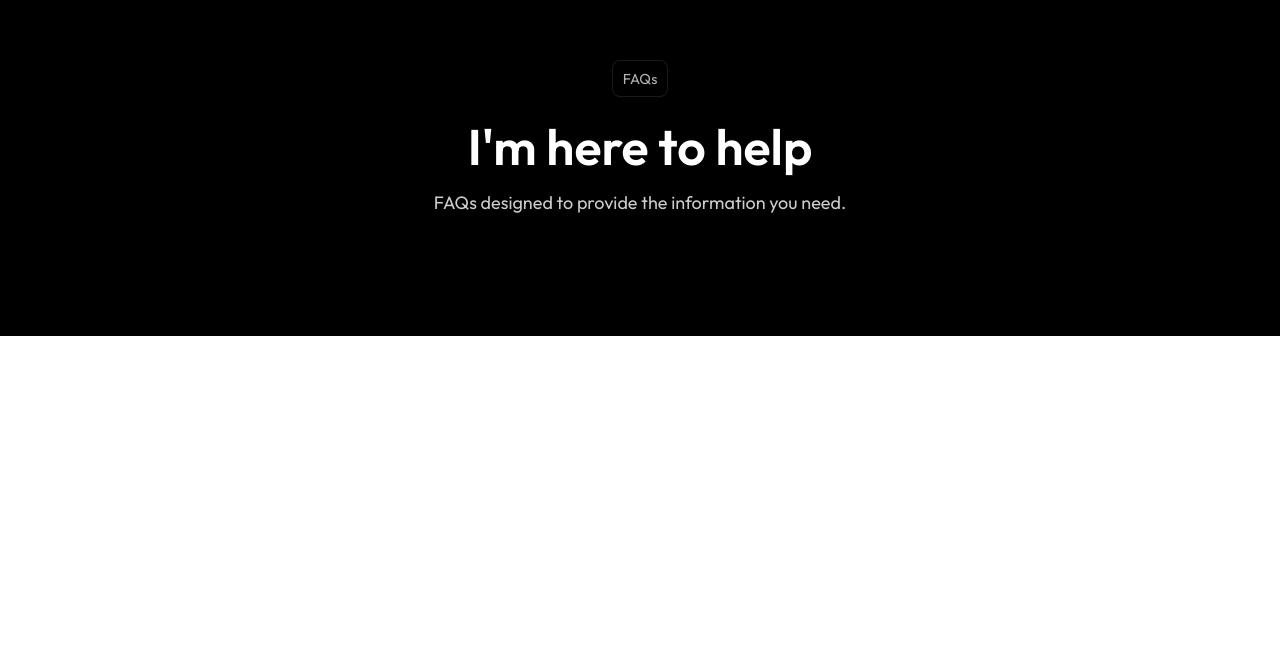
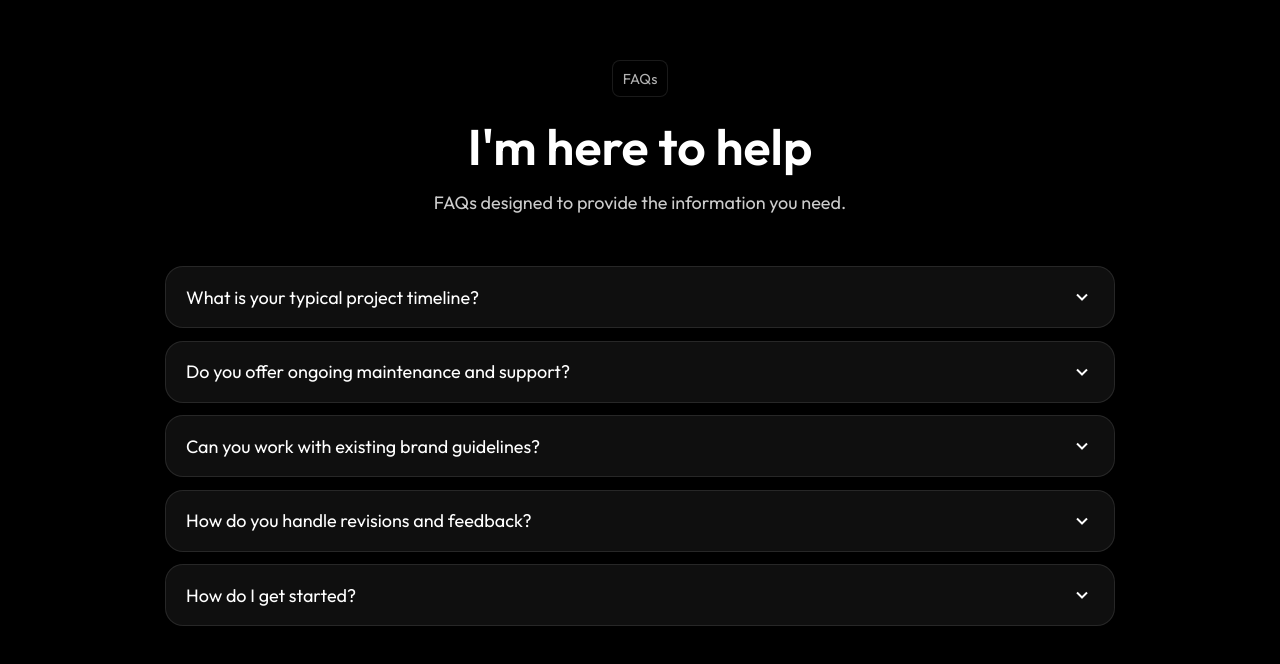
Before and after one commit to artyomagadzhanyan421/artyom-agadzhanyan, a React (Vite) app: page / in a window 1280 px wide. Shown: the part 2227-2891 px from the top of the page. Before the commit the page ends 2563 px from the top, so only its background shows below. Built offline with nearby package versions, Linux system fonts and the light colour scheme.

Commit message:
layout for faqs section

```diff
--- a/src/components/Faqs.tsx
+++ b/src/components/Faqs.tsx
@@ -1,19 +1,60 @@
+import { useState } from "react";
+import "../styles/Faqs.css";
+
+const faqsData = [
+    {
+        question: "What is your typical project timeline?",
+        answer: "The timeline for a project typically ranges from 4 to 8 weeks, depending on the scope and complexity. After an initial consultation, I’ll provide a detailed timeline with key milestones so you know what to expect at each stage.",
+    },
+    {
+        question: "Do you offer ongoing maintenance and support?",
+        answer: "Yes, I offer ongoing maintenance and support packages to ensure your website stays updated and runs smoothly. This includes updates, bug fixes, and any necessary changes as your business grows.",
+    },
+    {
+        question: "Can you work with existing brand guidelines?",
+        answer: "Absolutely! I’m experienced in working with existing brand guidelines to ensure your website aligns with your established identity. I can seamlessly incorporate your branding while enhancing your digital presence.",
+    },
+    {
+        question: "How do you handle revisions and feedback?",
+        answer: "Revisions and feedback are a crucial part of the process. I typically offer a set number of revision rounds to refine the design based on your input. I ensure clear communication throughout, so your vision is brought to life effectively.",
+    },
+    {
+        question: "How do I get started?",
+        answer: "Just reach out! We’ll discuss your needs, create a plan, and get to work on your website.",
+    },
+];
+
 function Faqs() {
+    const [openIndex, setOpenIndex] = useState<number | null>(null);
+
+    const toggleFaq = (index: number) => {
+        setOpenIndex(index === openIndex ? null : index);
+    };
+
     return (
-        <div className='Process' id="faqs">
+        <div className="Process" id="faqs">
             <center>
                 <div className="sub-head">
-                    <span style={{ color: 'rgba(255, 255, 255, .7)' }}>FAQs</span>
+                    <span style={{ color: "rgba(255, 255, 255, .7)" }}>FAQs</span>
                 </div>
-            </center>
-            <center>
                 <p className="heading section">I'm here to help</p>
-            </center>
-            <center>
                 <p className="pitch">FAQs designed to provide the information you need.</p>
             </center>
+            <div className="faqs">
+                {faqsData.map((faq, index) => (
+                    <div className="faq" key={index} onClick={() => toggleFaq(index)}>
+                        <div className="faq-flex">
+                            <p>{faq.question}</p>
+                            <i className={`bx bx-chevron-down ${openIndex === index ? "rotate" : ""}`}></i>
+                        </div>
+                        <span className={openIndex === index ? "faq-desc show" : "faq-desc"}>
+                            {faq.answer}
+                        </span>
+                    </div>
+                ))}
+            </div>
         </div>
-    )
+    );
 }
 
-export default Faqs
+export default Faqs;
--- /dev/null
+++ b/src/styles/Faqs.css
@@ -0,0 +1,39 @@
+.faqs {
+    display: flex;
+    flex-direction: column;
+    gap: 12.5px;
+    margin: 50px auto 0px auto;
+    max-width: 950px;
+}
+
+.faq {
+    cursor: pointer;
+    border: 1px solid rgba(255, 255, 255, .1);
+    background-color: rgba(255, 255, 255, .06);
+    padding: 18px 20px;
+    border-radius: 18px;
+    font-size: 18px;
+}
+
+.faq-flex {
+    display: flex;
+    align-items: center;
+    justify-content: space-between;
+    gap: 15px;
+}
+
+.faq-flex i {
+    font-size: 24px;
+}
+
+.faq-desc {
+    display: none;
+    color: rgba(255, 255, 255, .7);
+    font-size: 16px;
+    padding-top: 18px;
+    line-height: 1.5em;
+}
+
+.faq-desc.show {
+    display: block;
+}
```
